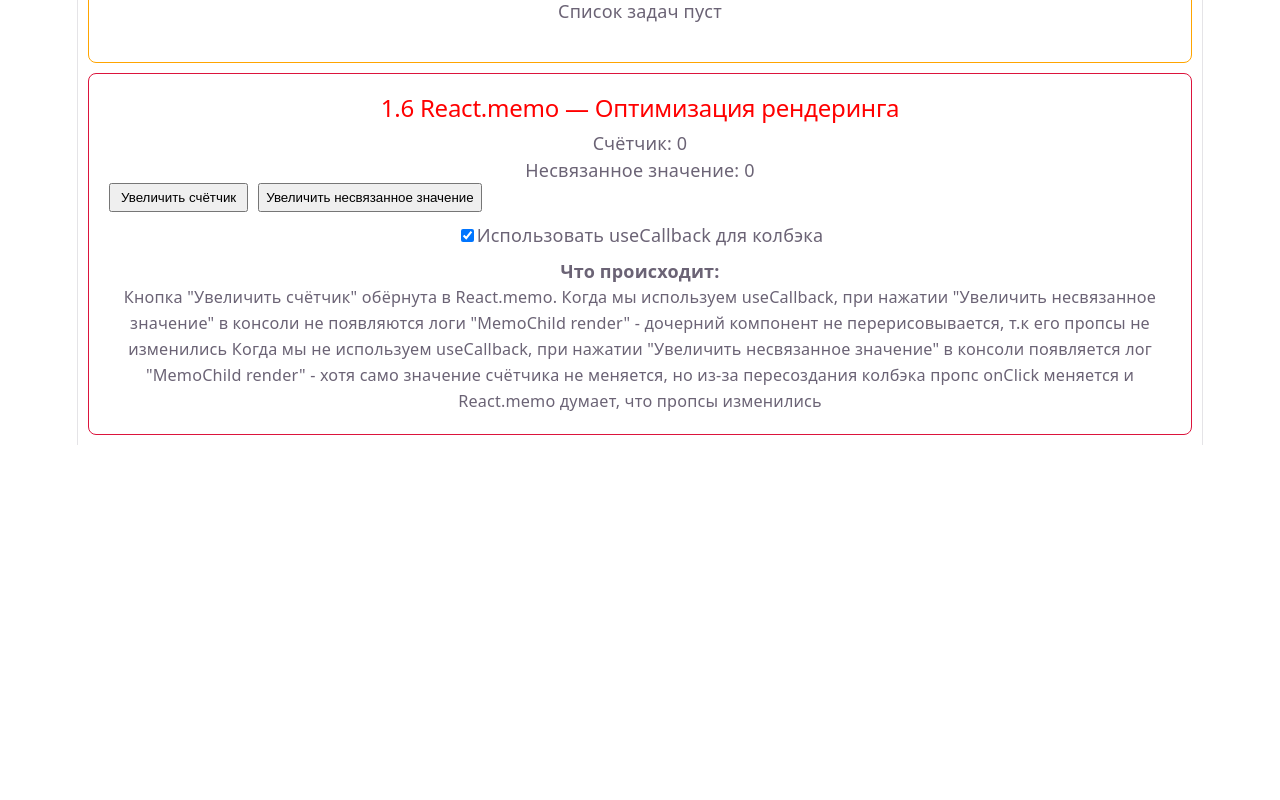
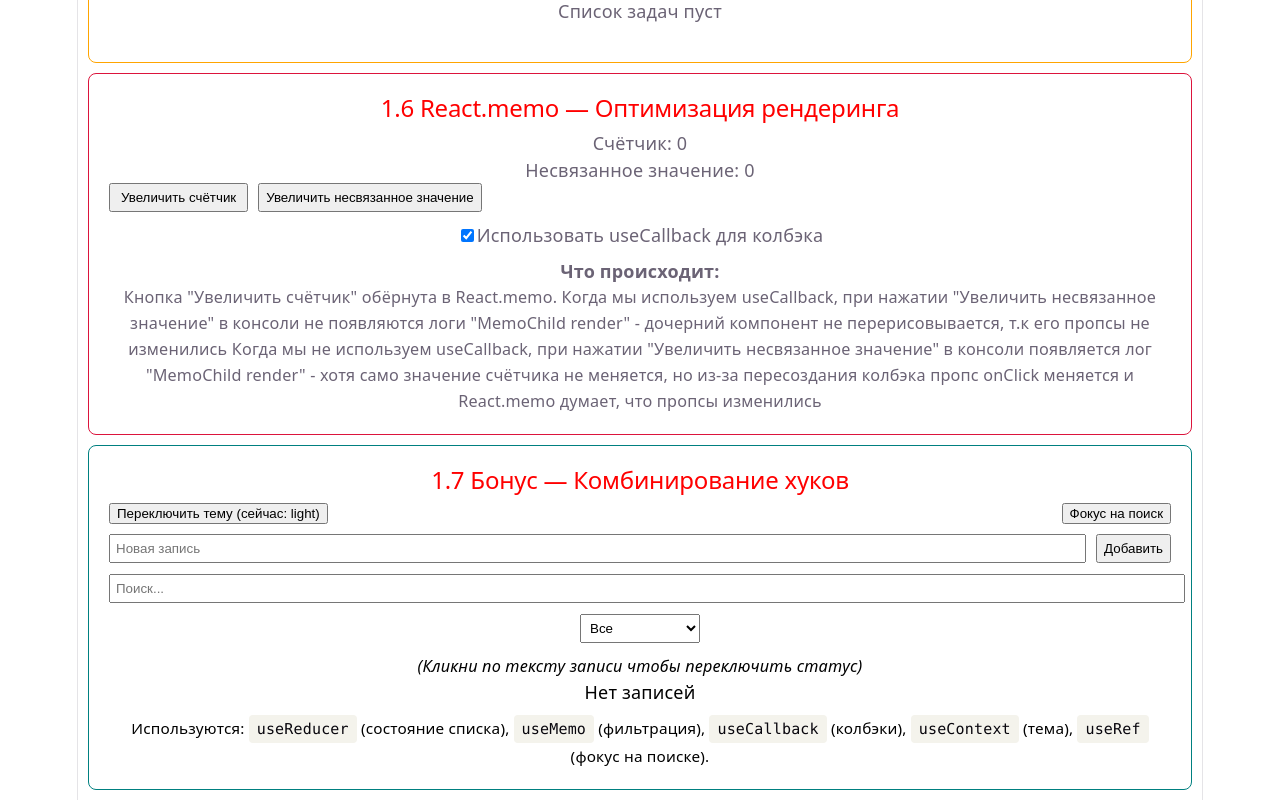
Before and after one commit to vacbaned92-jpg/ecommerce-react-5, a React (Vite) app: page / in a window 1280 px wide. Shown: the part 969-1769 px from the top of the page. Before the commit the page ends 1414 px from the top, so only its background shows below. Built offline with nearby package versions, Linux system fonts and the light colour scheme.

Commit message:
1.7 - Бонус — Комбинирование хуков: использовал все пройденные хуки

```diff
--- a/src/App.tsx
+++ b/src/App.tsx
@@ -1,12 +1,15 @@
+import { ThemeProvider } from './context/ThemeProvider';
 import UseContextTheme from './tasks/UseContextTheme';
 import UseCallbackCounter from './tasks/UseCallbackCounter';
 import UseMemoSum from './tasks/UseMemoSum';
 import UseRefFocus from './tasks/UseRefFocus';
 import UseReducerTodo from './tasks/UseReducerTodo';
 import ReactMemoDemo from './tasks/ReactMemoDemo';
+import BonusCombinedHooks from './tasks/BonusCombinedHooks';
 
 function App() {
   return (
+    <ThemeProvider>
       <div>
         <UseContextTheme />
         <UseCallbackCounter />
@@ -14,8 +17,9 @@ function App() {
         <UseRefFocus />
         <UseReducerTodo />
         <ReactMemoDemo />
+        <BonusCombinedHooks />
       </div>
+    </ThemeProvider>
   );
 }
-
 export default App;
--- a/src/context/ThemeContext.ts
+++ b/src/context/ThemeContext.ts
@@ -1,5 +1,4 @@
-import { createContext, useContext } from 'react';
-
+import { createContext } from 'react';
 export type Theme = 'light' | 'dark';
 export interface ThemeContextValue {
   theme: Theme;
@@ -9,4 +8,3 @@ export const ThemeContext = createContext<ThemeContextValue>({
   theme: 'light',
   toggleTheme: () => {},
 });
-export const useTheme = () => useContext(ThemeContext);
--- /dev/null
+++ b/src/context/ThemeProvider.tsx
@@ -0,0 +1,23 @@
+import { useState, useEffect, useCallback, type ReactNode } from 'react';
+import { ThemeContext, type Theme } from './ThemeContext';
+
+interface ThemeProviderProps {
+  children: ReactNode;
+}
+export function ThemeProvider({ children }: ThemeProviderProps) {
+  const [theme, setTheme] = useState<Theme>(() => {
+    const saved = localStorage.getItem('theme');
+    return saved === 'dark' ? 'dark' : 'light';
+  });
+  useEffect(() => {
+    localStorage.setItem('theme', theme);
+  }, [theme]);
+  const toggleTheme = useCallback(() => {
+    setTheme((prev) => (prev === 'light' ? 'dark' : 'light'));
+  }, []);
+  return (
+    <ThemeContext.Provider value={{ theme, toggleTheme }}>
+      {children}
+    </ThemeContext.Provider>
+  );
+}
--- /dev/null
+++ b/src/tasks/BonusCombinedHooks.tsx
@@ -0,0 +1,168 @@
+import { useReducer, useState, useMemo, useCallback, useContext, useRef } from 'react';
+import { ThemeContext } from '../context/ThemeContext';
+
+interface Item {
+  id: number;
+  text: string;
+  status: 'active' | 'completed';
+}
+
+type Action =
+  | { type: 'ADD_ITEM'; payload: string }
+  | { type: 'TOGGLE_STATUS'; payload: number }
+  | { type: 'DELETE_ITEM'; payload: number };
+
+function itemReducer(state: Item[], action: Action): Item[] {
+  switch (action.type) {
+    case 'ADD_ITEM':
+      return [...state, { id: Date.now(), text: action.payload, status: 'active' }];
+    case 'TOGGLE_STATUS':
+      return state.map((item) =>
+        item.id === action.payload
+          ? { ...item, status: item.status === 'active' ? 'completed' : 'active' }
+          : item
+      );
+    case 'DELETE_ITEM':
+      return state.filter((item) => item.id !== action.payload);
+    default:
+      return state;
+  }
+}
+
+function BonusCombinedHooks() {
+  const [items, dispatch] = useReducer(itemReducer, []);
+  const [input, setInput] = useState('');
+  const [search, setSearch] = useState('');
+  const [filterStatus, setFilterStatus] = useState<string>('all');
+  const { theme, toggleTheme } = useContext(ThemeContext);
+  const searchInputRef = useRef<HTMLInputElement>(null);
+  const handleAdd = useCallback(() => {
+    if (input.trim()) {
+      dispatch({ type: 'ADD_ITEM', payload: input.trim() });
+      setInput('');
+    }
+  }, [input]);
+  const handleToggle = useCallback((id: number) => {
+    dispatch({ type: 'TOGGLE_STATUS', payload: id });
+  }, []);
+  const handleDelete = useCallback((id: number) => {
+    dispatch({ type: 'DELETE_ITEM', payload: id });
+  }, []);
+  const handleFocusSearch = useCallback(() => {
+    searchInputRef.current?.focus();
+  }, []);
+
+  const filteredItems = useMemo(() => {
+    let result = items;
+    if (search.trim()) {
+      result = result.filter((item) =>
+        item.text.toLowerCase().includes(search.toLowerCase())
+      );
+    }
+    if (filterStatus !== 'all') {
+      result = result.filter((item) => item.status === filterStatus);
+    }
+    return result;
+  }, [items, search, filterStatus]);
+  const containerStyle = {
+    border: '1px solid teal',
+    padding: '20px',
+    margin: '10px',
+    borderRadius: '8px',
+    backgroundColor: theme === 'light' ? '#ffffff' : 'black',
+    color: theme === 'light' ? 'black' : '#ffffff',
+  };
+  return (
+    <div style={containerStyle}>
+      <h2>1.7 Бонус — Комбинирование хуков</h2>
+
+      <div style={{ display: 'flex', justifyContent: 'space-between', marginBottom: '10px' }}>
+        <button onClick={toggleTheme}>
+          Переключить тему (сейчас: {theme})
+        </button>
+        <button onClick={handleFocusSearch}>Фокус на поиск</button>
+      </div>
+
+      <div style={{ display: 'flex', gap: '10px', marginBottom: '10px' }}>
+        <input
+          type="text"
+          value={input}
+          onChange={(e) => setInput(e.target.value)}
+          placeholder="Новая запись"
+          style={{ flex: 1, padding: '5px' }}
+        />
+        <button onClick={handleAdd}>Добавить</button>
+      </div>
+
+      <div style={{ marginBottom: '10px' }}>
+        <input
+          ref={searchInputRef}
+          type="text"
+          value={search}
+          onChange={(e) => setSearch(e.target.value)}
+          placeholder="Поиск..."
+          style={{ width: '100%', padding: '5px' }}
+        />
+      </div>
+
+      <select
+        value={filterStatus}
+        onChange={(e) => setFilterStatus(e.target.value)}
+        style={{ marginBottom: '10px', padding: '5px' }}
+      >
+        <option value="all">Все</option>
+        <option value="active">Активные</option>
+        <option value="completed">Завершённые</option>
+      </select>
+
+      <p style={{ fontSize: '0.9em', fontStyle: 'italic' }}>
+        (Кликни по тексту записи чтобы переключить статус)
+      </p>
+
+      {filteredItems.length === 0 ? (
+        <p>Нет записей</p>
+      ) : (
+        <ul style={{ listStyle: 'none', padding: 0 }}>
+          {filteredItems.map((item) => (
+            <li
+              key={item.id}
+              style={{
+                display: 'flex',
+                alignItems: 'center',
+                gap: '10px',
+                marginBottom: '5px',
+                textDecoration: item.status === 'completed' ? 'line-through' : 'none',
+              }}
+            >
+              <span
+                onClick={() => handleToggle(item.id)}
+                style={{
+                  cursor: 'pointer',
+                  fontWeight: item.status === 'active' ? 'bold' : 'normal',
+                }}
+                title="Кликните для смены статуса"
+              >
+                {item.text}
+              </span>
+              <span style={{ fontSize: '0.8em', color: '#888' }}>
+                [{item.status === 'active' ? 'активная' : 'завершённая'}]
+              </span>
+              <button
+                onClick={() => handleDelete(item.id)}
+                style={{ color: 'red', marginLeft: 'auto' }}
+              >
+                Удалить
+              </button>
+            </li>
+          ))}
+        </ul>
+      )}
+      <p style={{ fontSize: '0.85em', marginTop: '10px' }}>
+        Используются: <code>useReducer</code> (состояние списка),{' '}
+        <code>useMemo</code> (фильтрация), <code>useCallback</code> (колбэки),{' '}
+        <code>useContext</code> (тема), <code>useRef</code> (фокус на поиске).
+      </p>
+    </div>
+  );
+}
+export default BonusCombinedHooks;
--- a/src/tasks/UseContextTheme.tsx
+++ b/src/tasks/UseContextTheme.tsx
@@ -1,27 +1,13 @@
-import { useState, useEffect, useCallback } from 'react';
-import { ThemeContext, type Theme } from '../context/ThemeContext';
-import ThemeDisplay from './ThemeDisplay';
+import { useContext } from 'react';
+import { ThemeContext } from '../context/ThemeContext';
 
 function UseContextTheme() {
-  const [theme, setTheme] = useState<Theme>(() => {
-    const saved = localStorage.getItem('theme');
-    return saved === 'dark' ? 'dark' : 'light';
-  });
-
-  useEffect(() => {
-    localStorage.setItem('theme', theme);
-  }, [theme]);
-
-  const toggleTheme = useCallback(() => {
-    setTheme((prev) => (prev === 'light' ? 'dark' : 'light'));
-  }, []);
-
+  const { theme, toggleTheme } = useContext(ThemeContext);
   return (
-    <ThemeContext.Provider value={{ theme, toggleTheme }}>
     <div
       style={{
-          backgroundColor: theme === 'light' ? '#ffffffff' : 'black',
-          color: theme === 'light' ? 'black' : '#ffffffff',
+        backgroundColor: theme === 'light' ? '#ffffff' : 'black',
+        color: theme === 'light' ? 'black' : '#ffffff',
         padding: '20px',
         border: '1px solid gray',
         margin: '10px',
@@ -30,11 +16,12 @@ function UseContextTheme() {
     >
       <h2>1.1 useContext — Тёмная/светлая тема</h2>
       <button onClick={toggleTheme}>
-          Переключить тему
+        Переключить тему (сейчас: {theme})
       </button>
-        <ThemeDisplay />
+      <p style={{ marginTop: '10px' }}>
+        Текущая тема: <strong>{theme}</strong>
+      </p>
     </div>
-    </ThemeContext.Provider>
   );
 }
 export default UseContextTheme;
--- a/src/tasks/UseReducerTodo.tsx
+++ b/src/tasks/UseReducerTodo.tsx
@@ -5,12 +5,10 @@ interface Todo {
   text: string;
   completed: boolean;
 }
-
 type Action =
   | { type: 'ADD_TODO'; payload: string }
   | { type: 'TOGGLE_TODO'; payload: number }
   | { type: 'DELETE_TODO'; payload: number };
-
 function todoReducer(state: Todo[], action: Action): Todo[] {
   switch (action.type) {
     case 'ADD_TODO':
```
Lines whose indentation alone changed are shown as unchanged.
